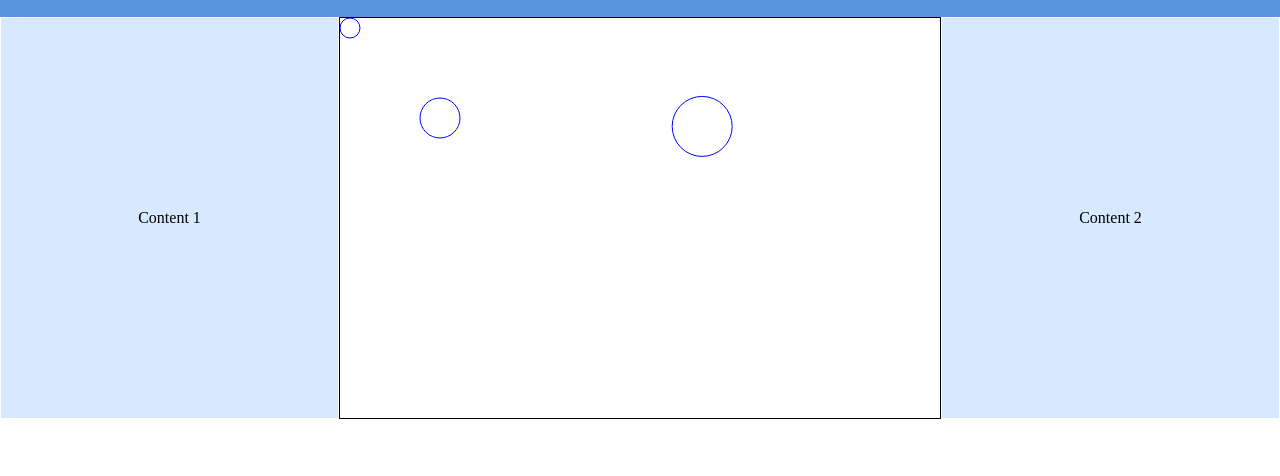
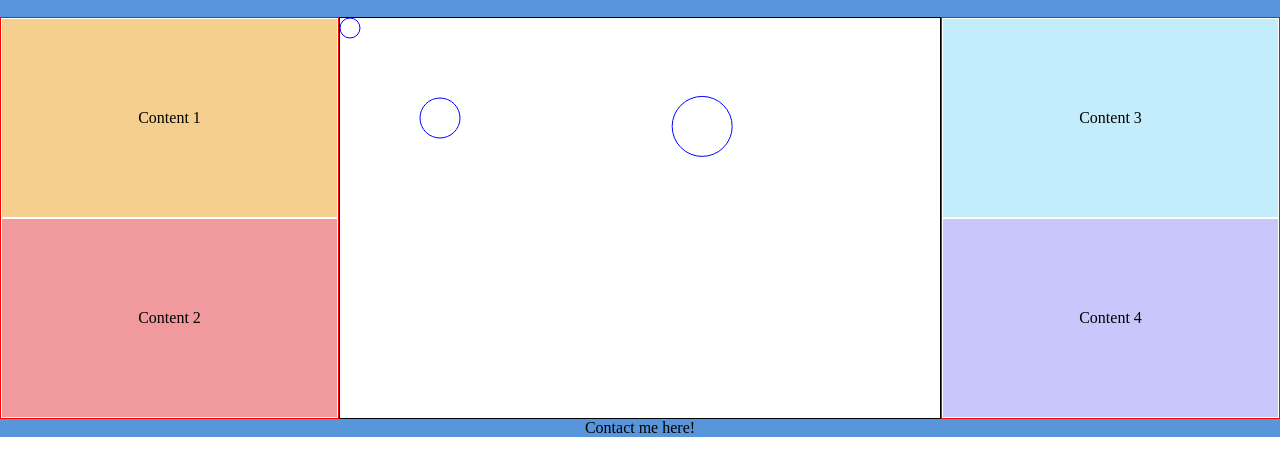
Before and after one commit to TakTakTaka/space-man, a website: page index.html in a window 1280 px wide. Shown: the part 60-536 px from the top of the page. Drawn offline with nearby package versions, Linux system fonts and the light colour scheme.

Commit message:
Update css

```diff
--- a/index.html
+++ b/index.html
@@ -9,18 +9,21 @@
       <div><h1>Awesome Title</h1></div>
     </div>
     <div class="content-container">
-      <div class="content-item content-item1">Content 1</div>
+      <div class="content-items">
+        <div class="content-item content-item1">Content 1</div>
+        <div class="content-item content-item2">Content 2</div>
+      </div>
       <canvas id="game-canvas" width="600" height="400" style="border:1px solid #000000;"></canvas>
-      <div class="content-item content-item2">Content 2</div>
+      <div class="content-items">
+        <div class="content-item content-item3">Content 3</div>
+        <div class="content-item content-item4">Content 4</div>
+      </div>
     </div>
     <div class="footer-container">
-
+      <div class="footer-item">
+        Contact me here!
+      </div>
     </div>
-
-
-
-
-
   </body>
   <script src="js/sprite.js"></script>
   <script src="js/keypress.js"></script>
--- a/styles.css
+++ b/styles.css
@@ -25,11 +25,60 @@ box-sizing: border-box;
   flex-wrap: wrap;
 }
 
+.content-items {
+  display: flex;
+  flex-direction: column;
+  border: 1px solid rgb(255, 0, 0);
+  background-color: #D6E9FE;
+  flex: 1;
+  justify-content: stretch;
+  align-items: strech;
+}
+
 .content-item {
   display: flex;
   border: 1px solid #fff;
-  background-color: #D6E9FE;
+  background-color: #d6fede;
   flex: 1;
   justify-content: center;
   align-items: center;
 }
+
+.content-item1 {
+  border: 1px solid #fff;
+  background-color: #F5CF8E;
+}
+
+.content-item2 {
+  border: 1px solid #fff;
+  background-color: #F09A9D;
+}
+
+.content-item3 {
+  border: 1px solid #fff;
+  background-color: #C3EDFA;
+}
+
+.content-item4 {
+  border: 1px solid #fff;
+  background-color: #C8C6FA;
+}
+
+.footer-container {
+  display: flex;
+  justify-content: center;
+  background-color: #5995DA;
+}
+
+.footer-items {
+
+}
+
+
+.colors {
+  background-color: #F5CF8E;
+  background-color: #F09A9D;
+  background-color: #B2D6FF;
+  background-color: #C3EDFA;
+  background-color: #C8C6FA
+}
```
